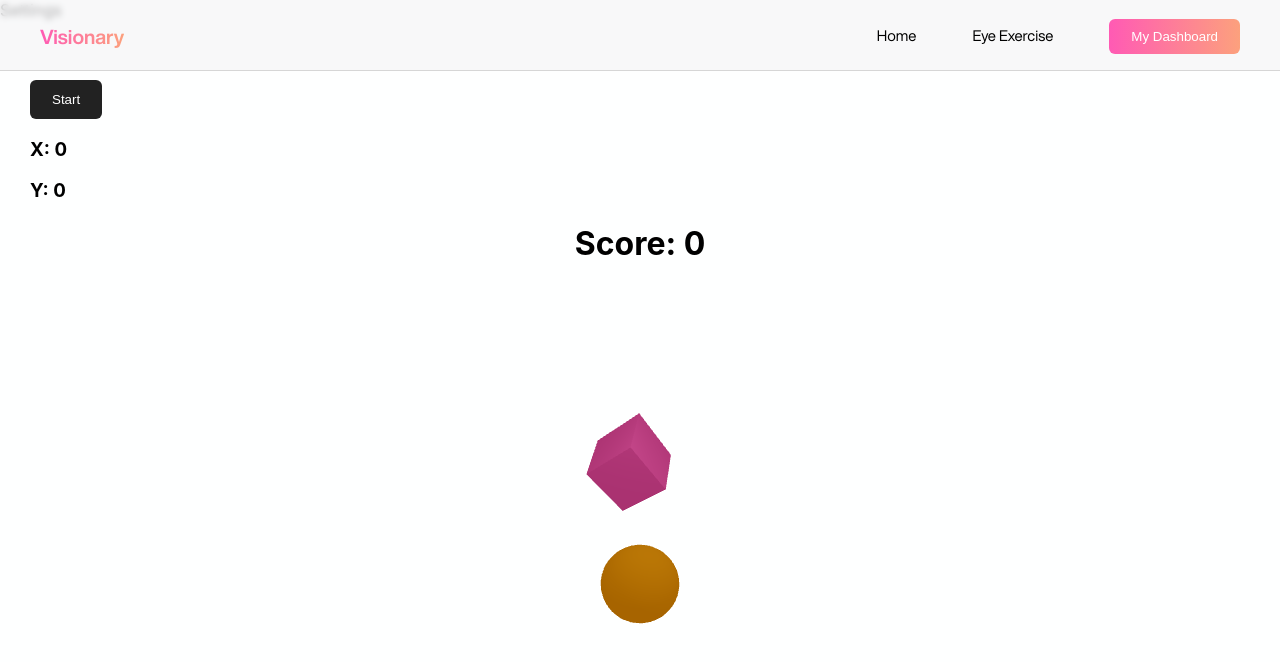
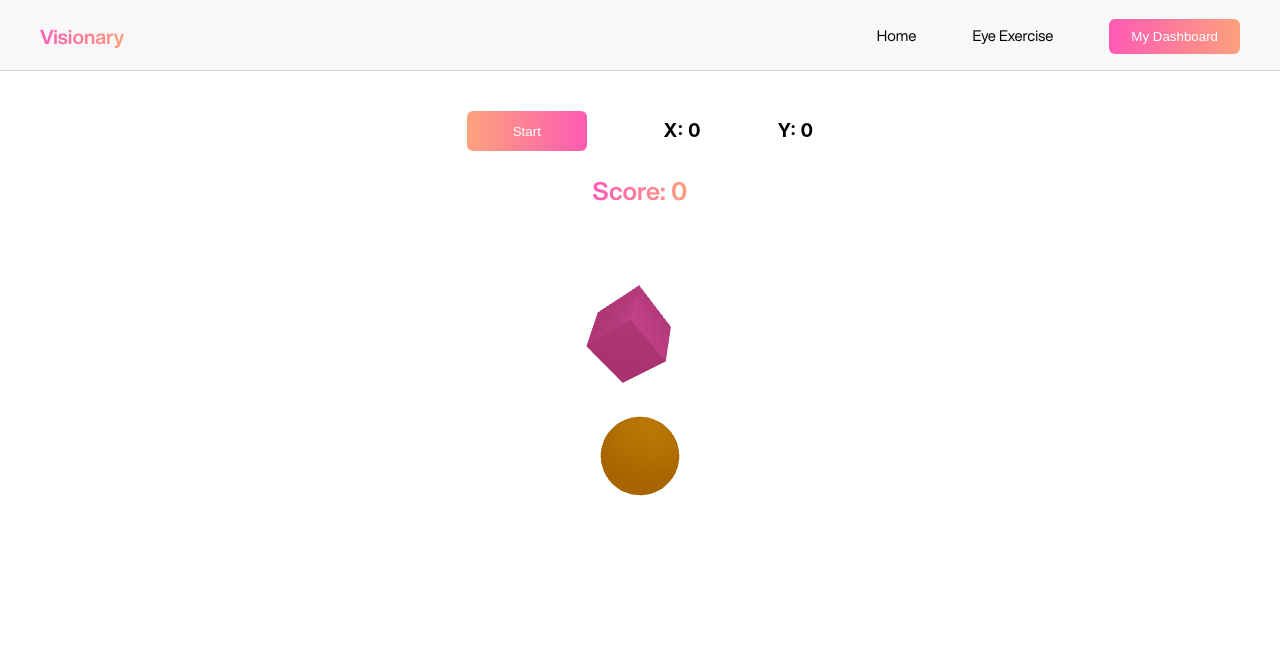
Before and after one commit to stanleyylin/visionary, a React (Create React App) app in the folder frontend/: page /rolleyes in a window 1280 px wide. Shown: the top 662 px of the page. Built offline with nearby package versions, Linux system fonts and the light colour scheme; no server answers.

Commit message:
fixed frontend for other tabs

```diff
--- a/frontend/src/App.js
+++ b/frontend/src/App.js
@@ -14,7 +14,6 @@ function App() {
 
       <Routes>
         <Route index element={<HomePage/>}/>
-        <Route path="/settings" element={<Settings/>} />
         <Route path="/dashboard" element={<Dashboard/>} />
         <Route path="/rolleyes" element={<Rolleyes/>}/>
       </Routes>
--- a/frontend/src/components/DataDisplay.js
+++ b/frontend/src/components/DataDisplay.js
@@ -1,6 +1,7 @@
 import React, { useState, useEffect } from "react";
 import db from "../firebase";
 import { collection, getDocs, orderBy, query } from "firebase/firestore"; // Import the necessary Firebase Firestore functions
+import styled from "@emotion/styled";
 
 function DataDisplay() {
   const [data, setData] = useState([]);
@@ -37,17 +38,22 @@ function DataDisplay() {
       {loading ? (
         <p>Loading...</p>
       ) : (
-        <>
+        <DataContainer>
           {data.map((item) => (
             <p key={item.id}>
               ID: {item.id}, Distance: {item.distanceValue} m , Pupil:
               {item.pupilValue} cm
             </p>
           ))}
-        </>
+        </ DataContainer>
       )}
     </div>
   );
 }
 
+const DataContainer = styled.div`
+  height: 500px;
+  overflow: scroll;
+`
+
 export default DataDisplay;
--- a/frontend/src/pages/dashboard/Dashboard.jsx
+++ b/frontend/src/pages/dashboard/Dashboard.jsx
@@ -436,6 +436,7 @@ const DataBox = styled.div`
   border: 1px solid #f0e5e5;
   background: #f0e5e510;
   width: 100%;
+  overflow: scroll;
 `;
 
 export default Dashboard;
--- a/frontend/src/pages/roll-eyes/Rolleyes.jsx
+++ b/frontend/src/pages/roll-eyes/Rolleyes.jsx
@@ -133,24 +133,21 @@ const Rolleyes = () => {
 
 
   return (
-    <div>
-      Settings
-      <br /><br /><br /><br />
-      <Button
-        style={{
-          backgroundColor: "#222222",
-          color: "white",
-          marginLeft: "30px",
-        }}
-        onClick={() => controlTimer("start")}
-      >
-        Start
-      </Button>
-      <h3 style={{marginLeft: "30px"}}>X: {distanceValue[0]}</h3>
-      <h3 style={{marginLeft: "30px"}}>Y: {distanceValue[1]}</h3>
-      <h1 style={{display: "flex", justifyContent: "center", alignItems: "center"}}>Score: {score}</h1>
+    <RollEyesContainer>
+      <Stats>
+        <Button onClick={() => controlTimer("start")}>
+          Start
+        </Button>
+        <h3>
+          X: {distanceValue[0]}
+        </h3>
+        <h3>
+          Y: {distanceValue[1]}
+        </h3>
+      </Stats>
 
-      {/* <h1>Z: {distanceValue[2]}</h1> */}
+      <Score>Score: {score}</Score>
+
       <Canvas style={{height: "600px"}}>
         <ambientLight intensity={1} />
         <spotLight position={[2, 2, 2]} angle={0.8} penumbra={1}/>
@@ -158,21 +155,74 @@ const Rolleyes = () => {
         <Box position={[distanceValue[0], distanceValue[1]*1.5, 0]} />
         <TargetBox position={[randomX, randomY, 0]}/>
       </Canvas>
-    </div>
+    </RollEyesContainer>
 
   )
 }
 
+const RollEyesContainer = styled.div`
+  display: flex;
+  flex-direction: column;
+  padding-top: 100px;
+`
+const Stats = styled.div`
+  display: flex;
+  align-self: center;
+  width: 500px;
+  justify-content: space-evenly;
+  align-items: center;
+
+`
+
+const Score = styled.h1`
+  font-family: Helvetica Now Display;
+  align-self: center;
+  font-size: 25px;
+  padding: 0;
+  margin-bottom: -50px;
+  margin-top: 16px;
+  font-weight: 600;
+  transition: background 0.5s;
+  background: linear-gradient(
+    90deg,
+    var(--c1, #f6d365),
+    var(--c2, #fda085) 51%,
+    var(--c1, #f6d365)
+  )
+  var(--x, 0) / 200%;
+  --c2: #fca27c;
+  --c1: #ff5ab4;
+  :hover {
+    --x: 100%;
+  }
+  -webkit-background-clip: text;
+  -moz-background-clip: text;
+  -webkit-text-fill-color: transparent;
+  -moz-text-fill-color: transparent;
+`
 const Button = styled.button`
   border: none;
   border-radius: 6px;
-  padding: 12px;
+  width: 120px;
+  height: 40px;
+  color: white;
+  margin-top: 2px;
   padding-left: 22px;
   padding-right: 22px;
   cursor: pointer;
   transition: all 500ms;
+  transition: background 0.5s;
+  background: linear-gradient(
+      90deg,
+      var(--c1, #f6d365),
+      var(--c2, #fda085) 51%,
+      var(--c1, #f6d365)
+    )
+    var(--x, 0) / 200%;
+  --c1: #fca27c;
+  --c2: #ff5ab4;
   :hover {
-    opacity: 0.5;
+    --x: 100%;
   }
 `;
 
```
